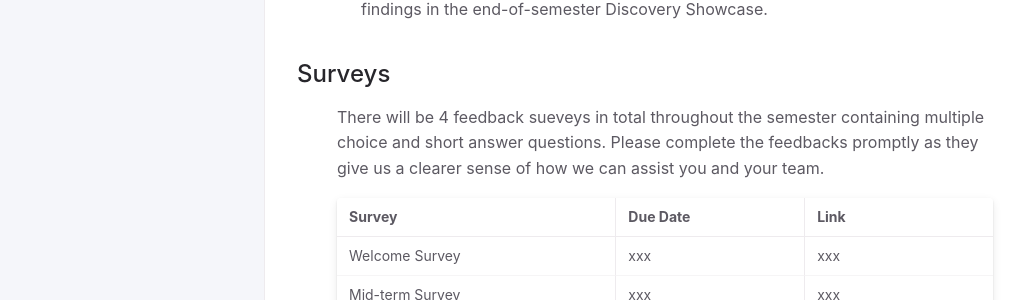
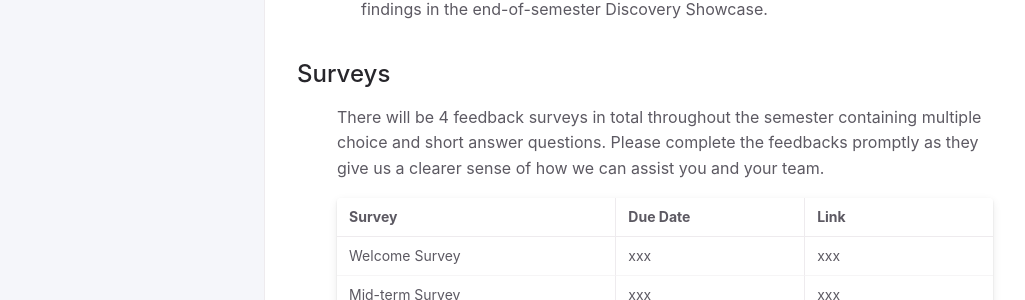
Before and after one commit to DS-Discovery/ds-discovery.github.io, a Jekyll site: the page built from course_description/partner.md, in a window 1280 px wide and 1110 px high. Shown: the part 547-847 px from the top of the window, without its empty margins (107-1132 px from the left). Built offline with Jekyll 4.4.1, drawn with Linux system fonts in a browser that asks for light colours.

Commit message:
Update partner.md

```diff
--- a/course_description/partner.md
+++ b/course_description/partner.md
@@ -24,7 +24,7 @@ nav_order: 2
 
 
 ## Surveys
-   > There will be 4 feedback sueveys in total throughout the semester containing multiple choice and short answer questions. Please complete the feedbacks promptly as they give us a clearer sense of how we can assist you and your team.
+   > There will be 4 feedback surveys in total throughout the semester containing multiple choice and short answer questions. Please complete the feedbacks promptly as they give us a clearer sense of how we can assist you and your team.
 
    >Survey | Due Date | Link
    :------------ | :------------- | :-------------
```
